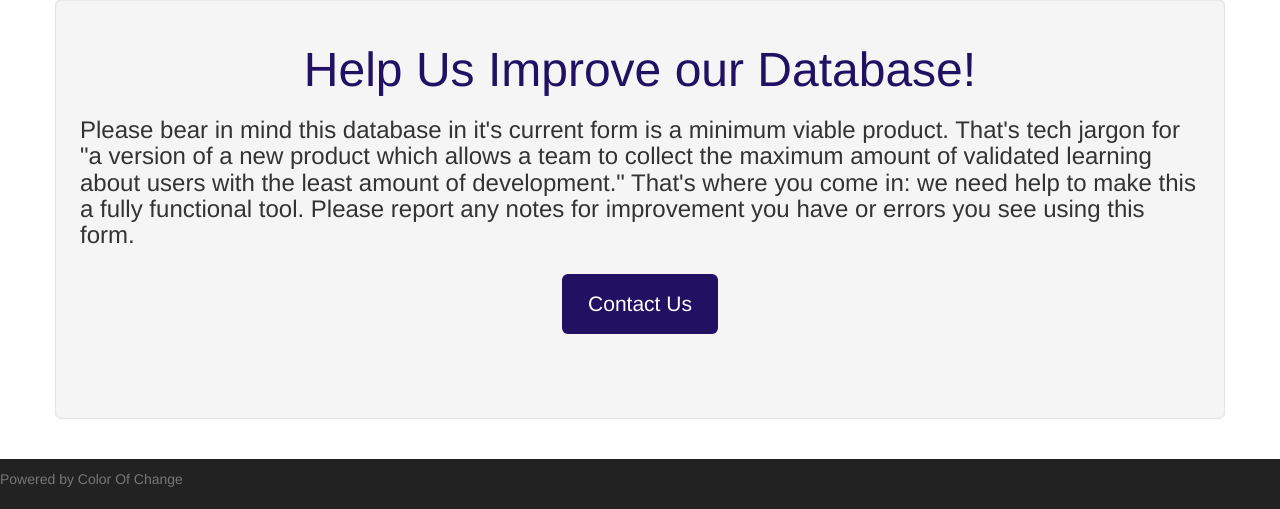
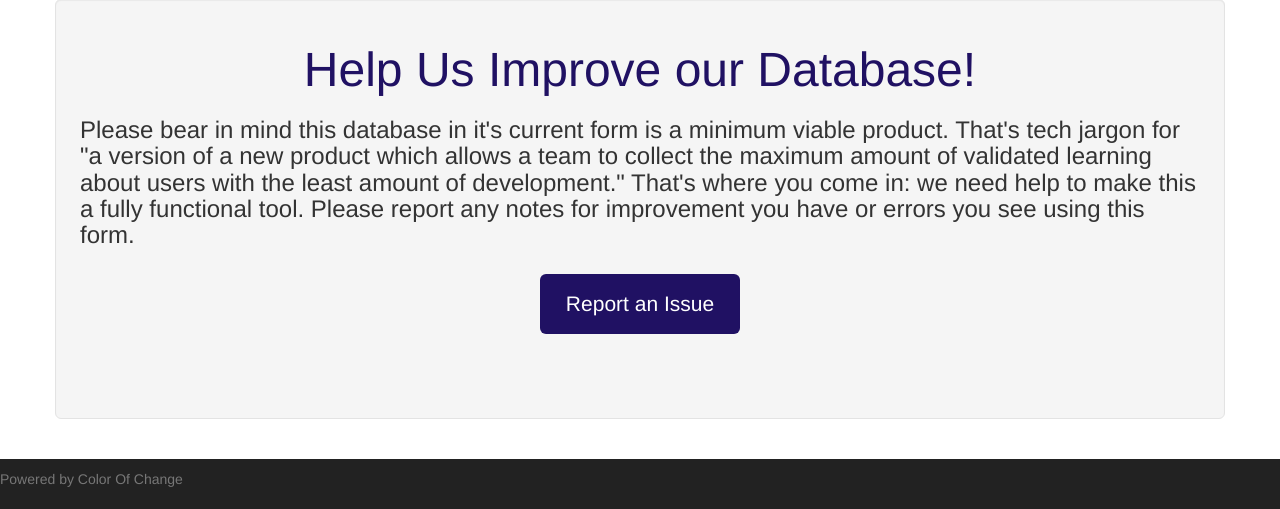
Before and after one commit to joeknows718/EXAMPLEDB, a Django app: page / in a window 1280 px wide. Shown: the part 1402-1911 px from the top of the page. Run offline with Django 3.2, Linux system fonts and the light colour scheme; parts of the project's set-up code (start-up, migrations or seed data) failed here and were passed over; some libraries are stand-ins or nearby versions.

Commit message:
search graphics

```diff
--- a/pro_db/models.py
+++ b/pro_db/models.py
@@ -30,7 +30,7 @@ class UserProfile(AbstractUser):
 @receiver(pre_save, sender=UserProfile, dispatch_uid='approved')
 def approved(sender, instance, **kwargs):
 	subject = 'You account is approved!'
-	message = '%s your account is now approved. You can now, begin to use the Prosecutor DB Project' %(instance.username)
+	message = '%s your account is now approved. You can now, begin to use the Prosecutor DB Project Log In Here: http://prosecutordb.org/login' %(instance.username)
 	from_email = settings.EMAIL_HOST_USER
 	if instance.is_approved and UserProfile.objects.filter(pk=instance.pk, is_approved=False).exists():
 		send_mail(subject, message, from_email, [instance.email], fail_silently=False)
--- a/templates/index.html
+++ b/templates/index.html
@@ -89,7 +89,7 @@
 				<h3>Please bear in mind this database in it's current form is a minimum viable product. That's tech jargon for "a version of a new product which allows a team to collect the maximum amount of validated learning about users with the least amount of development." That's where you come in: we need help to make this a fully functional tool. Please report any notes for improvement you have or errors you see using this form.
 				<br/>
 				<div class="row register contact text-center" >
-					<a href="{% url 'contact' %}"><button class="btn btn-lg">Contact Us</button></a>
+					<a href="{% url 'contact' %}"><button class="btn btn-lg">Report an Issue</button></a>
 				</div>
 		</div>
 		<br/>
```
